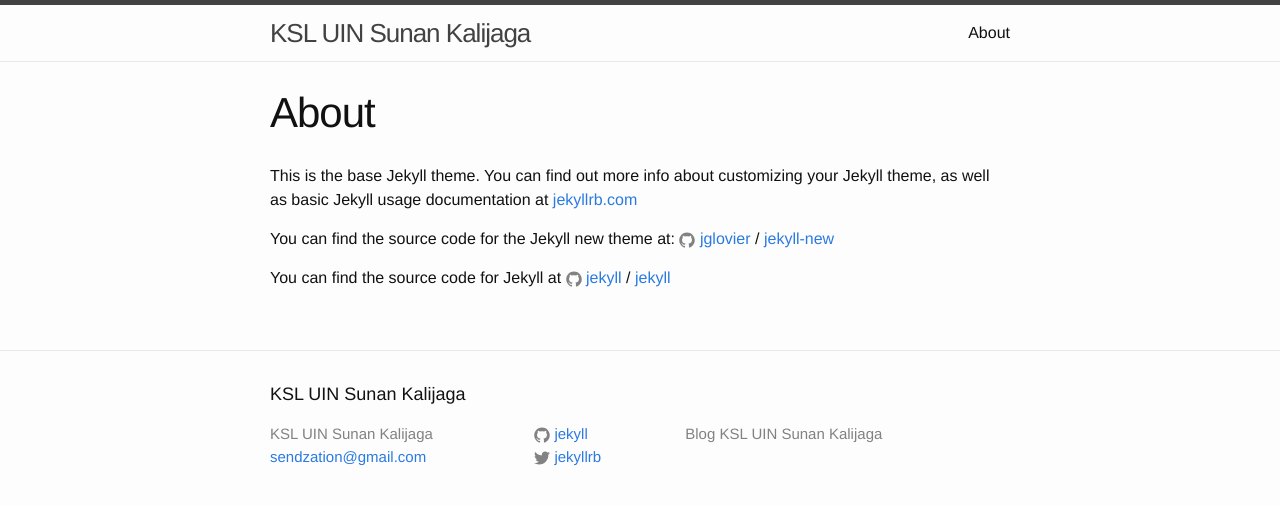
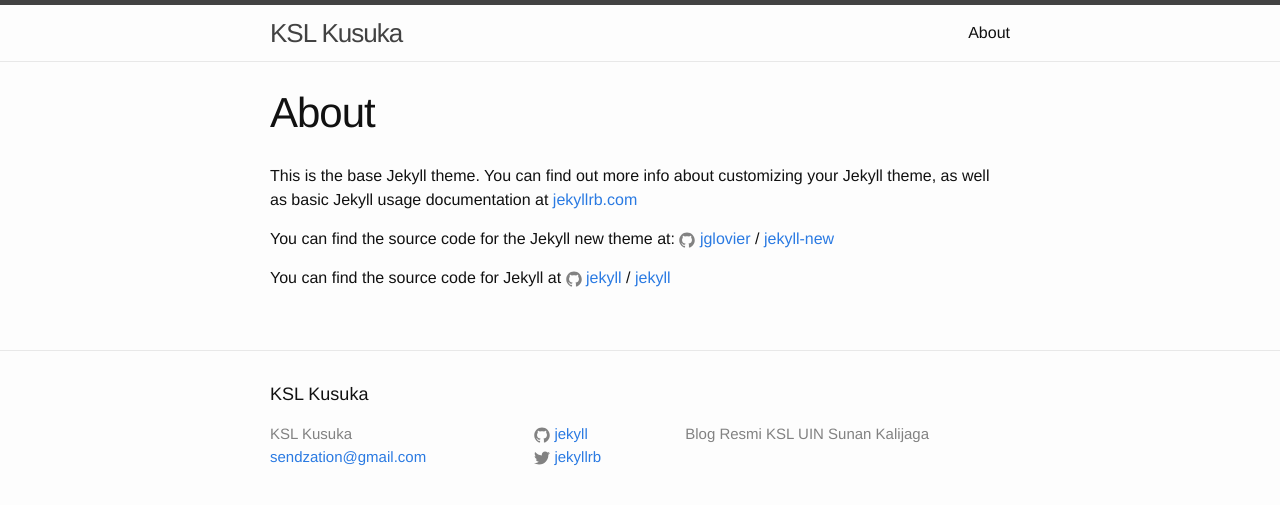
Before and after one commit to KSL-Kusuka/ksl-kusuka.github.io, a Jekyll site: the page built from about.md, in a window 1280 px wide. Shown: the top 505 px of the page. Built offline with Jekyll 4.4.1, drawn with Linux system fonts in a browser that asks for light colours.

Commit message:
Change site name

```diff
--- a/_config.yml
+++ b/_config.yml
@@ -6,10 +6,10 @@
 # 'jekyll serve'. If you change this file, please restart the server process.
 
 # Site settings
-title: KSL UIN Sunan Kalijaga
+title: KSL Kusuka
 email: sendzation@gmail.com
 description: > # this means to ignore newlines until "baseurl:"
-  Blog KSL UIN Sunan Kalijaga
+  Blog Resmi KSL UIN Sunan Kalijaga
 baseurl: "" # the subpath of your site, e.g. /blog
 url: "http://ksl-u.in" # the base hostname & protocol for your site
 twitter_username: jekyllrb
```
